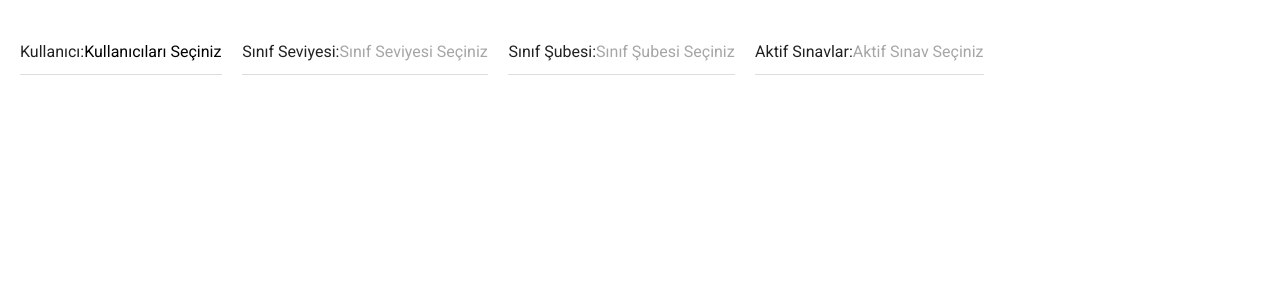
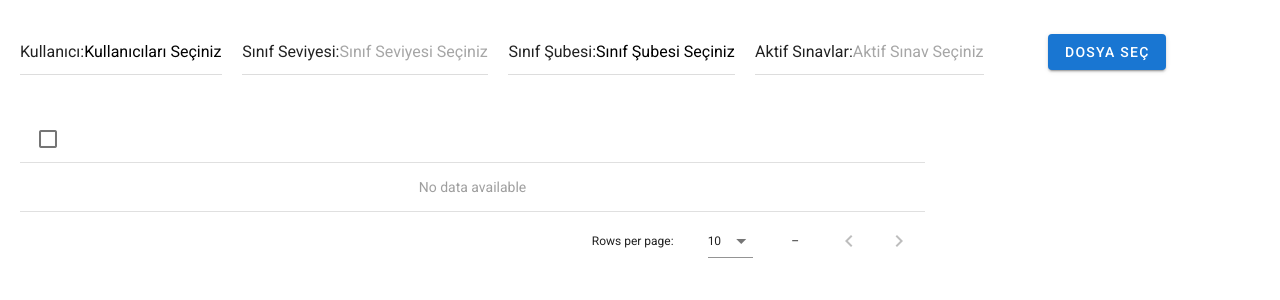
Before and after one commit to OzlemMigfer/Exam-Reading-Page, a Vue app in the folder sinav-okuma-sayfasi/: page / in a window 1280 px wide. Shown: the top 300 px of the page. Built offline with nearby package versions, Linux system fonts and the light colour scheme.

Commit message:
add txt button
add button for txt files

```diff
--- a/sinav-okuma-sayfasi/src/components/ReadExam.vue
+++ b/sinav-okuma-sayfasi/src/components/ReadExam.vue
@@ -19,7 +19,7 @@
             </div>
             <div class="dropdown">
                 <span>Sınıf Şubesi:</span>
-                <select id="branchSelect" v-model="selectedBranch" :disabled="branches.length == 0" :required="true">
+                <select id="branchSelect" v-model="selectedBranch"  :required="true">
                     <option value="">Sınıf Şubesi Seçiniz</option>
                     <option v-for="(branch,branchIndex) in branches" :key="branch.id" :value="branchIndex">{{ branchIndex }}{{ branch.name }}</option>
                 </select>
@@ -31,8 +31,34 @@
                     <option v-for="(branchIndex) in exams" :key="branchIndex.id">{{ branchIndex }}{{ branchIndex.id }}</option>
                 </select>
             </div>
+            <!-- txt dosyasını yükleyen buton -->
+            <div class="d-md-inline-flex ml-16">
+                <v-btn color="primary" @click="$refs.inputUpload.click()">
+                    Dosya Seç
+                </v-btn>
+                <input
+                    v-show="false"
+                    accept=".txt"
+                    ref="inputUpload"
+                    type="file"
+                    @change="importTxt"
+                />
+            </div>
         </div>
-
+        <!-- txt dosyası yüklemek/görüntülemek -->
+        <div class="uploadTxt mt-10 ml-5">
+            <v-data-table
+                class="data-table"
+                id="showStudentData"
+                v-model="showed"
+                item-key="sıra"
+                show-select
+                :headers="headers"
+                :items="data"
+                short-by="sıra"
+            >
+            </v-data-table>
+        </div>
     </div>
 </template>
 
@@ -43,19 +69,19 @@ export default{
         users: {
             "KullanıcıA":{
                 "1":{
-                    "A":["SINAV1","SINAV2"],
-                    "E":["SINAV9","SINAV10"]
+                    "A":["SINAV1[1,A,ABCDEF]","SINAV2[1,A,BCDEFA]"],
+                    "E":["SINAV9[1,E,CDEFAB]","SINAV10[1,E,DEFABC]"]
                 },
                 "5":{
-                    "B":["SINAV3","SINAV4"]
+                    "B":["SINAV3[5,B,EFABCD]","SINAV4[5,B,FABCDE]"]
                 }
             },
             "KullanıcıB":{
                 "3":{
-                    "C":["SINAV5","SINAV6"]
+                    "C":["SINAV5[3,C,ABCCDE]","SINAV6[3,C,BCCDEA]"]
                 },
                 "7":{
-                    "D":["SINAV7","SINAV8"]
+                    "D":["SINAV7[7,D,CCDEAB]","SINAV8[7,D,CDEABC]"]
                 }
             }
         },
@@ -65,10 +91,42 @@ export default{
         selectedUser:"",
         selectedGrade:"",
         selectedBranch:"",
-        selectedExam:""
+        selectedExam:"",
 
+
+        students:{
+            "student1":{
+                "name":"Ayşe Korkmaz",
+                "number":"123",
+                "grade":"1",
+                "branch":"A",
+                "exam":"SINAV1"
+            },
+            "student2":{
+                "name":"Ali Sefer",
+                "number":"456",
+                "grade":"5",
+                "branch":"B",
+                "exam":"SINAV3"
+            },
+            "student3":{
+                "name":"Ceylan Gül",
+                "number":"789",
+                "grade":"3",
+                "branch":"C",
+                "exam":"SINAV5"
+            },
+            "student4":{
+                "name":"Hulusi Kent",
+                "number":"902",
+                "grade":"7",
+                "branch":"D",
+                "exam":"SINAV7"
+            }
+        },
     }),
     watch: {
+        //dropdowns
         selectedUser: function() {
             this.grades=[];
             this.branches=[];
@@ -116,4 +174,7 @@ export default{
 .dropdown span {
     display:inline-block;
 }
+.data-table{
+    margin-right: 355px
+}
 </style>
```
